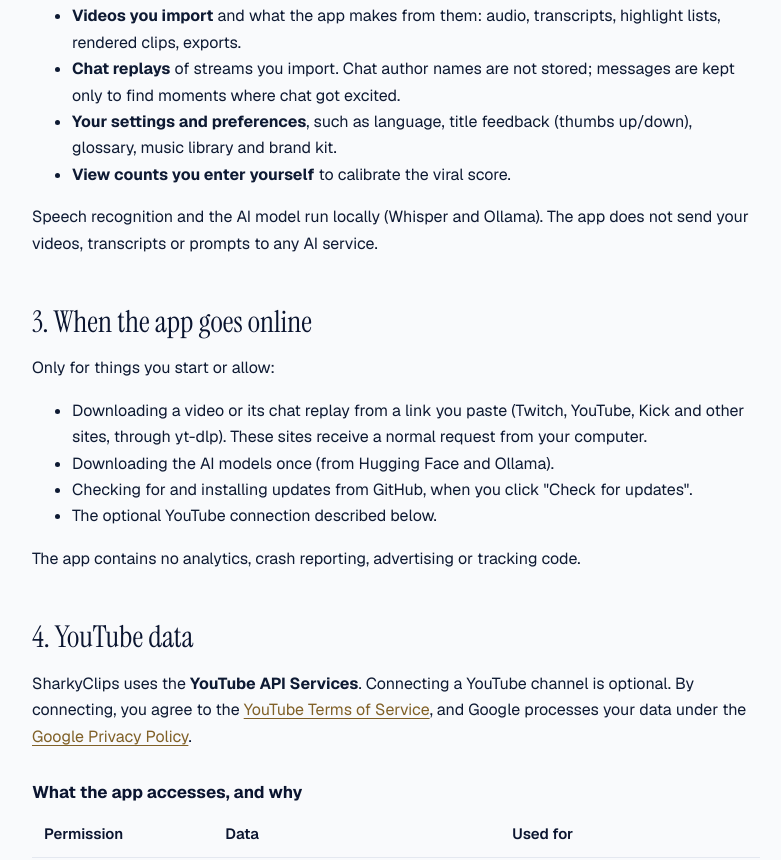
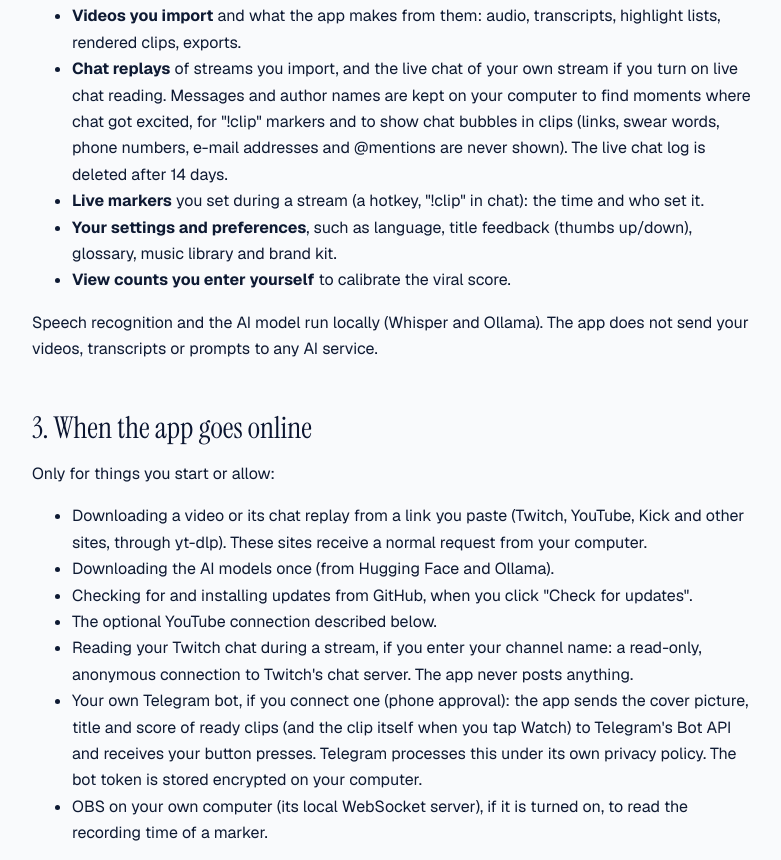
Before and after one commit to utkualsir/sharkyclips-site, a plain HTML site: page privacy.html in a window 1280 px wide. Shown: the part 699-1559 px from the top of the page, without its empty margins (244-1025 px from the left). Drawn offline with nearby package versions, Linux system fonts and the light colour scheme.

Commit message:
Privacy policy: live chat, Telegram bot, OBS (app 1.2.17)

```diff
--- a/privacy.html
+++ b/privacy.html
@@ -30,7 +30,7 @@
 
 <main id="main" class="wrap doc">
   <h1>Privacy policy</h1>
-  <p class="meta">Effective 1 November 2026</p>
+  <p class="meta">Effective 3 November 2026</p>
 
   <p class="callout"><b>Short version:</b> SharkyClips runs on your computer. It has no server, no
     account and no telemetry. Your videos, transcripts, clips and YouTube data stay on your
@@ -47,8 +47,13 @@
   <ul>
     <li><b>Videos you import</b> and what the app makes from them: audio, transcripts, highlight
       lists, rendered clips, exports.</li>
-    <li><b>Chat replays</b> of streams you import. Chat author names are not stored; messages are
-      kept only to find moments where chat got excited.</li>
+    <li><b>Chat replays</b> of streams you import, and the live chat of your own stream if you turn
+      on live chat reading. Messages and author names are kept on your computer to find moments
+      where chat got excited, for "!clip" markers and to show chat bubbles in clips (links, swear
+      words, phone numbers, e-mail addresses and @mentions are never shown). The live chat log is
+      deleted after 14 days.</li>
+    <li><b>Live markers</b> you set during a stream (a hotkey, "!clip" in chat): the time and who
+      set it.</li>
     <li><b>Your settings and preferences</b>, such as language, title feedback (thumbs up/down),
       glossary, music library and brand kit.</li>
     <li><b>View counts you enter yourself</b> to calibrate the viral score.</li>
@@ -64,6 +69,14 @@
     <li>Downloading the AI models once (from Hugging Face and Ollama).</li>
     <li>Checking for and installing updates from GitHub, when you click "Check for updates".</li>
     <li>The optional YouTube connection described below.</li>
+    <li>Reading your Twitch chat during a stream, if you enter your channel name: a read-only,
+      anonymous connection to Twitch's chat server. The app never posts anything.</li>
+    <li>Your own Telegram bot, if you connect one (phone approval): the app sends the cover picture,
+      title and score of ready clips (and the clip itself when you tap Watch) to Telegram's Bot API
+      and receives your button presses. Telegram processes this under its own privacy policy. The
+      bot token is stored encrypted on your computer.</li>
+    <li>OBS on your own computer (its local WebSocket server), if it is turned on, to read the
+      recording time of a marker.</li>
   </ul>
   <p>The app contains no analytics, crash reporting, advertising or tracking code.</p>
 
@@ -78,11 +91,13 @@
     <thead><tr><th>Permission</th><th>Data</th><th>Used for</th></tr></thead>
     <tbody>
       <tr><td><code>youtube</code></td><td>The clip, title, description, tags, category, language, privacy setting, release time, playlist and thumbnail you chose; your channel's name, id and avatar; your playlists' names; views, likes, privacy status and publish time of videos uploaded with SharkyClips</td><td>Uploading, scheduling, changing or cancelling clips you publish from SharkyClips; showing which channel is connected; showing your clips' results; calibrating the viral score and the release times to your channel</td></tr>
+      <tr><td><code>youtube</code> (only if you turn on YouTube live chat)</td><td>Whether your channel is live right now, and the chat messages of your own live stream (author name, text, whether the author is you or a moderator)</td><td>"!clip" markers from you or your moderators, and chat bubbles in clips made from the stream; read-only, nothing is posted</td></tr>
       <tr><td><code>yt-analytics.readonly</code></td><td>Views, average view duration and average view percentage of videos uploaded with SharkyClips as part of a hook test</td><td>Learning which clip opening style keeps your viewers watching (the A/B hook test)</td></tr>
     </tbody>
   </table>
   <p>The app does not read the contents of your other videos, your comments, subscribers or watch
-    history, or other people's channels. It only changes or deletes videos that were uploaded with
+    history, or other people's channels (live chat is read only for your own live stream, only
+    when you turn it on). It only changes or deletes videos that were uploaded with
     SharkyClips, and only when you ask (editing or cancelling a scheduled clip).</p>
 
   <h3>Where it is stored</h3>
```
